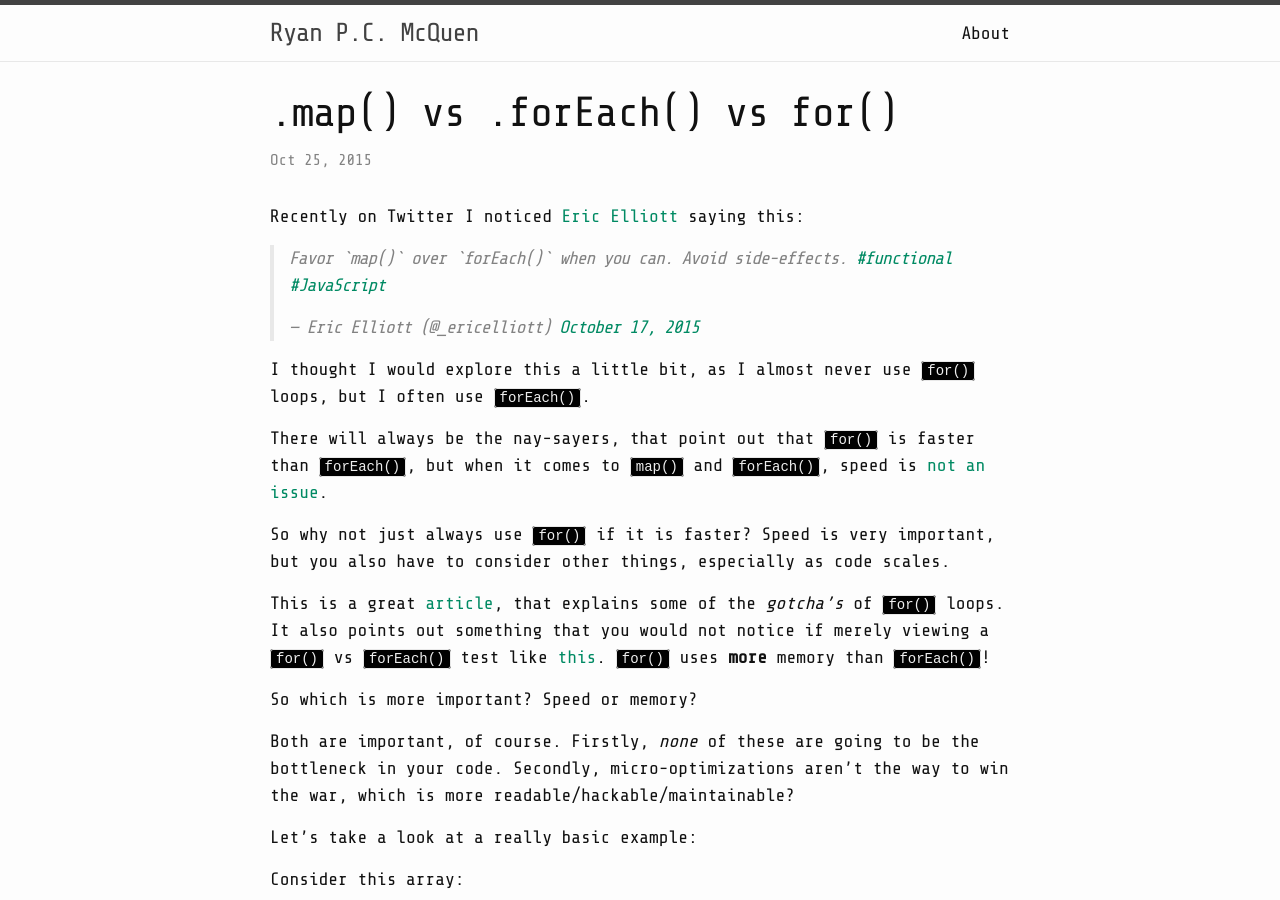
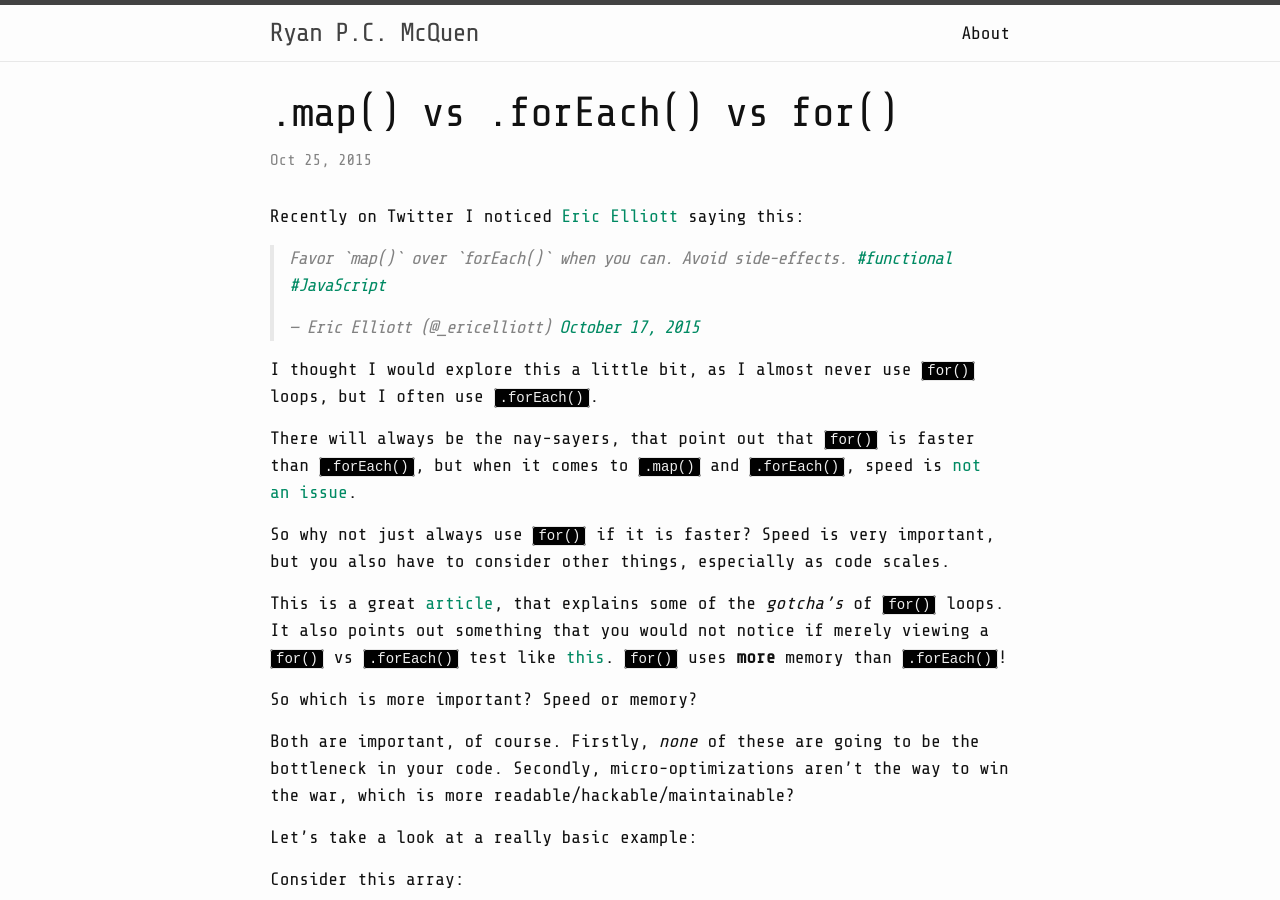
Before and after one commit to ryanpcmcquen/ryanpcmcquen.github.io, a Jekyll site: the page built from _posts/2015-10-25-map-vs-foreach-vs-for.md, in a window 1280 px wide and 900 px high. Built offline with Jekyll 4.4.1, drawn with Linux system fonts in a browser that asks for light colours; comment, search, counter and statistics services are not loaded.

Commit message:
make naming more consistent

```diff
--- a/_posts/2015-10-25-map-vs-foreach-vs-for.md
+++ b/_posts/2015-10-25-map-vs-foreach-vs-for.md
@@ -10,13 +10,13 @@ Recently on Twitter I noticed [Eric Elliott](https://twitter.com/_ericelliott) s
 <blockquote class="twitter-tweet" lang="en"><p lang="en" dir="ltr">Favor `map()` over `forEach()` when you can. Avoid side-effects.&#10;<a href="https://twitter.com/hashtag/functional?src=hash">#functional</a> <a href="https://twitter.com/hashtag/JavaScript?src=hash">#JavaScript</a></p>&mdash; Eric Elliott (@_ericelliott) <a href="https://twitter.com/_ericelliott/status/655530013631107072">October 17, 2015</a></blockquote>
 <script async src="//platform.twitter.com/widgets.js" charset="utf-8"></script>
 
-I thought I would explore this a little bit, as I almost never use `for()` loops, but I often use `forEach()`.
+I thought I would explore this a little bit, as I almost never use `for()` loops, but I often use `.forEach()`.
 
-There will always be the nay-sayers, that point out that `for()` is faster than `forEach()`, but when it comes to `map()` and `forEach()`, speed is [not an issue](https://jsperf.com/map-vs-foreach-logging/2).
+There will always be the nay-sayers, that point out that `for()` is faster than `.forEach()`, but when it comes to `.map()` and `.forEach()`, speed is [not an issue](https://jsperf.com/map-vs-foreach-logging/2).
 
 So why not just always use `for()` if it is faster? Speed is very important, but you also have to consider other things, especially as code scales.
 
-This is a great [article](http://zsoltfabok.com/blog/2012/08/javascript-foreach/), that explains some of the *gotcha's* of `for()` loops. It also points out something that you would not notice if merely viewing a `for()` vs `forEach()` test like [this](https://jsperf.com/for-vs-foreach/37). `for()` uses **more** memory than `forEach()`!
+This is a great [article](http://zsoltfabok.com/blog/2012/08/javascript-foreach/), that explains some of the *gotcha's* of `for()` loops. It also points out something that you would not notice if merely viewing a `for()` vs `.forEach()` test like [this](https://jsperf.com/for-vs-foreach/37). `for()` uses **more** memory than `.forEach()`!
 
 So which is more important? Speed or memory?
 
```
